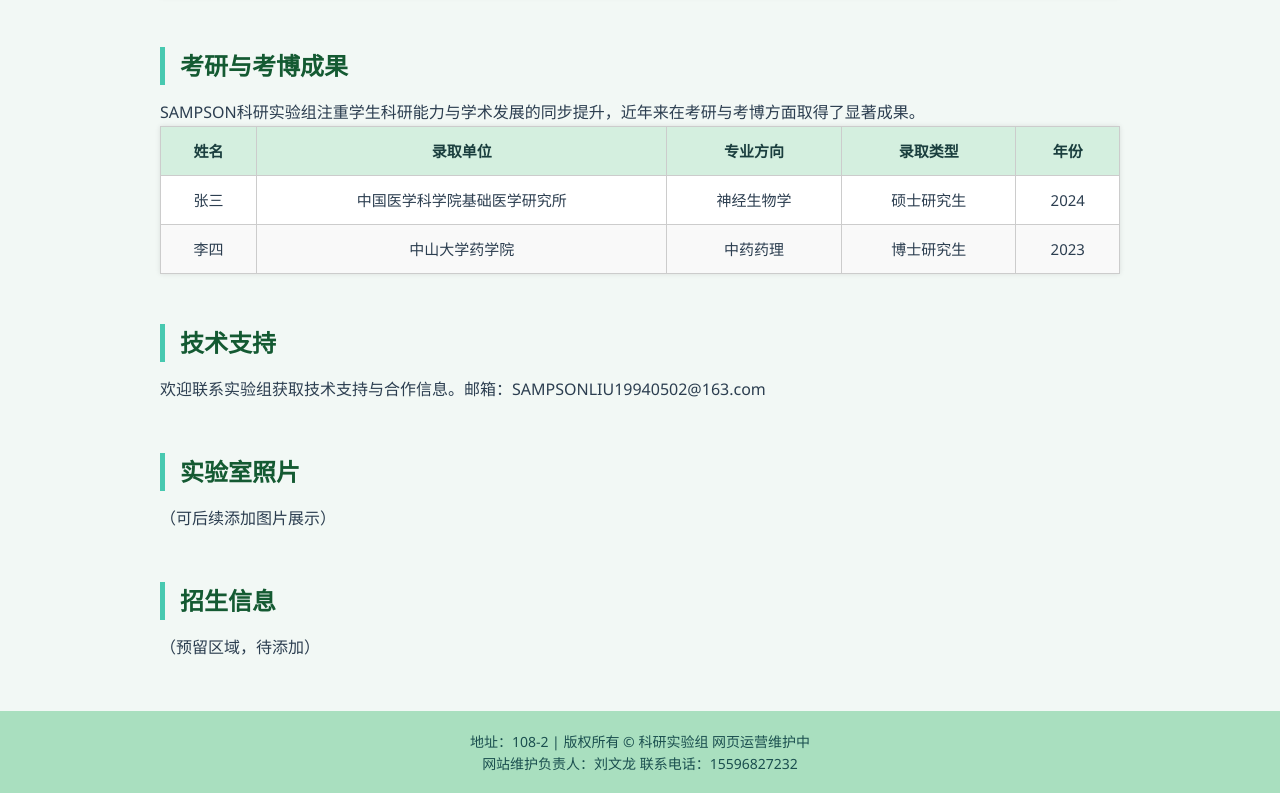
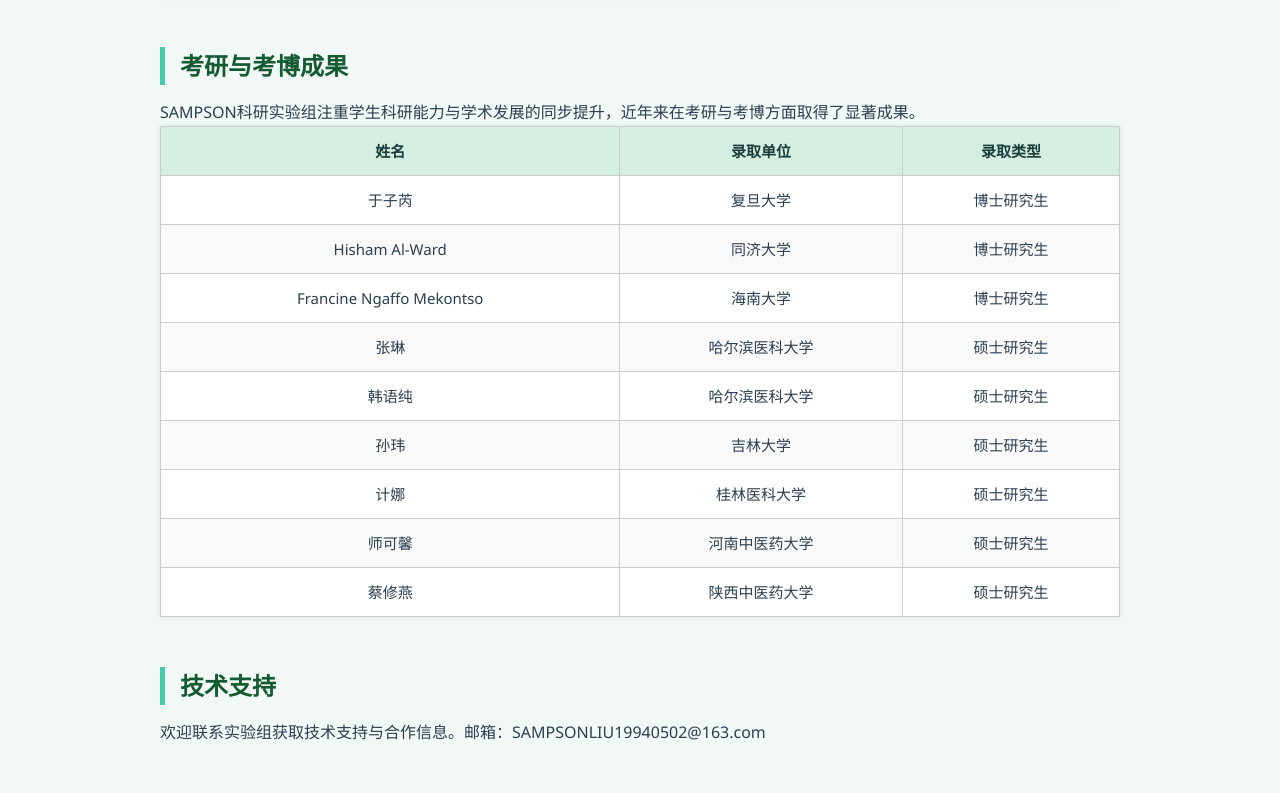
Before and after one commit to LocK-DEL/Sampson-lab-website, a plain HTML site: page index.html in a window 1280 px wide. Shown: the part 2348-3141 px from the top of the page. Drawn offline with Linux system fonts and the light colour scheme.

Commit message:
Add files via upload

```diff
--- a/index.html
+++ b/index.html
@@ -61,8 +61,8 @@
 
       <section id="research" class="section">
         <h2>研究方向</h2>
-            <ul>
-                <li>MicroRNA与神经系统疾病分子机制研究</li>
+        <ul style="list-style-type: disc; padding-left: 20px;">
+           <li>MicroRNA 与神经系统疾病分子机制研究</li>
            <li>医学生物信息学</li>
            <li>血液蛋白脂类相关研究</li>
            <li>中药相关研究</li>
@@ -149,25 +149,54 @@
       <tr>
         <th>姓名</th>
         <th>录取单位</th>
-        <th>专业方向</th>
         <th>录取类型</th>
-        <th>年份</th>
       </tr>
     </thead>
     <tbody>
       <tr>
-        <td>张三</td>
-        <td>中国医学科学院基础医学研究所</td>
-        <td>神经生物学</td>
-        <td>硕士研究生</td>
-        <td>2024</td>
+        <td>于子芮</td>
+        <td>复旦大学</td>
+        <td>博士研究生</td>
       </tr>
       <tr>
-        <td>李四</td>
-        <td>中山大学药学院</td>
-        <td>中药药理</td>
+        <td>Hisham Al‑Ward </td>
+        <td>同济大学</td>
         <td>博士研究生</td>
-        <td>2023</td>
+      </tr>
+      <tr>
+        <td>Francine Ngaffo Mekontso </td>
+        <td>海南大学</td>
+        <td>博士研究生</td>
+      </tr>
+      <tr>
+        <td>张琳</td>
+        <td>哈尔滨医科大学</td>
+        <td>硕士研究生</td>
+      </tr>
+      <tr>
+        <td>韩语纯</td>
+        <td>哈尔滨医科大学</td>
+        <td>硕士研究生</td>
+      </tr>
+      <tr>
+        <td>孙玮</td>
+        <td>吉林大学</td>
+        <td>硕士研究生</td>
+      </tr>
+      <tr>
+        <td>计娜</td>
+        <td>桂林医科大学</td>
+        <td>硕士研究生</td>
+      </tr>
+      <tr>
+        <td>师可馨</td>
+        <td>河南中医药大学</td>
+        <td>硕士研究生</td>
+      </tr>
+      <tr>
+        <td>蔡修燕</td>
+        <td>陕西中医药大学</td>
+        <td>硕士研究生</td>
       </tr>
       <!-- 可继续添加更多数据 -->
     </tbody>
```
Lines whose indentation alone changed are shown as unchanged.
